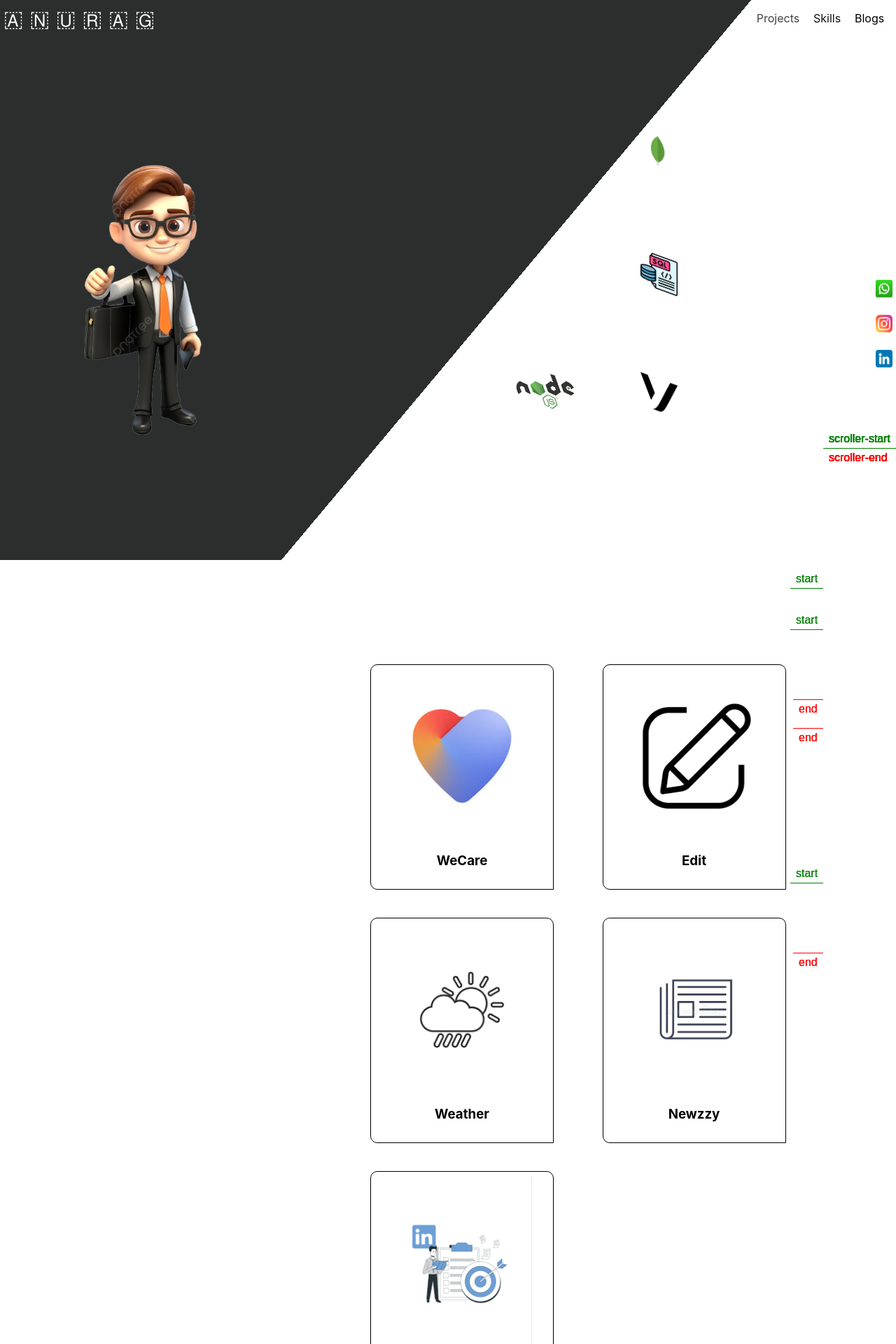
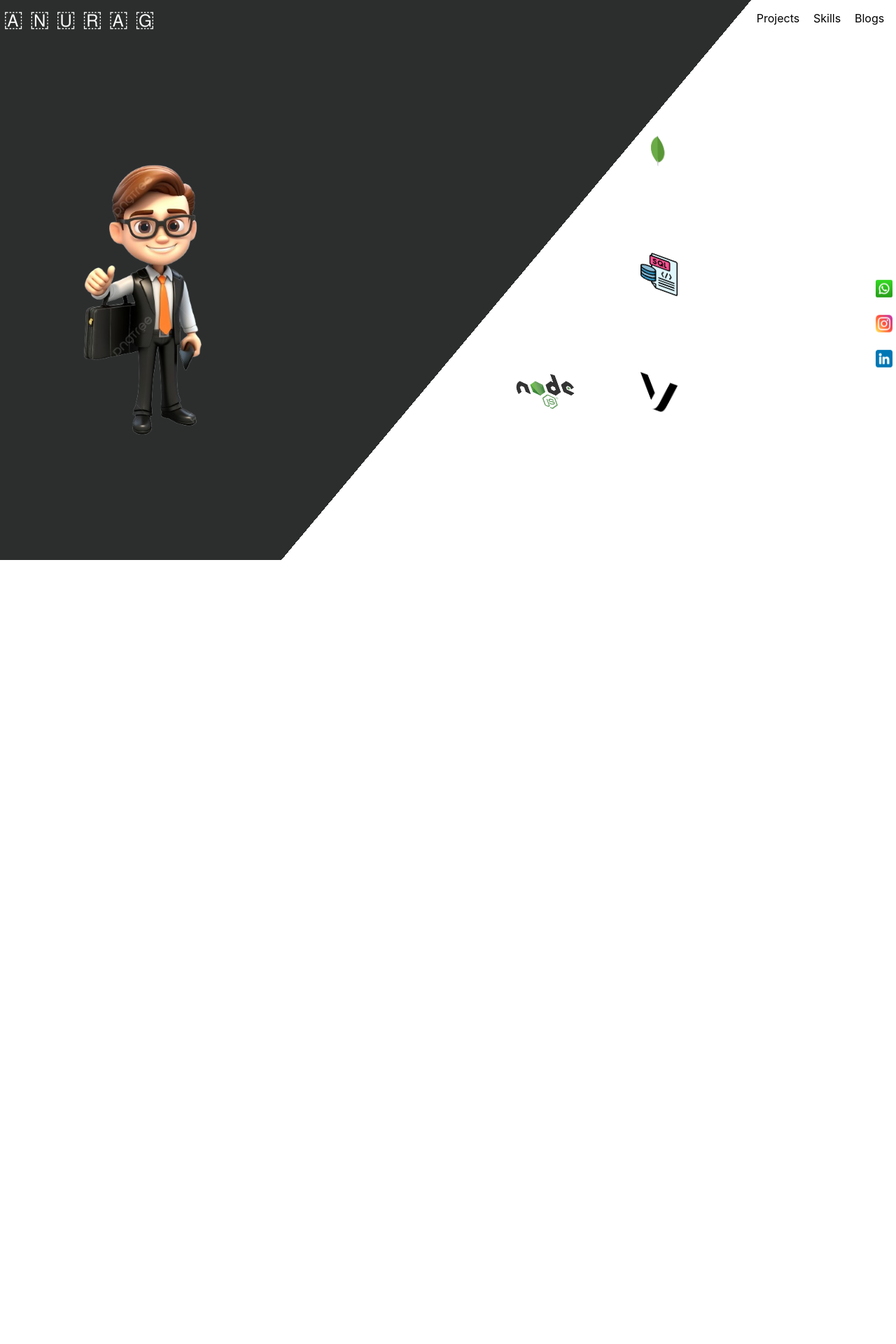
Before and after one commit to anuragsingh922/portfolio-frontend, a React (Create React App) app: page / in a window 1280 px wide. Shown: the top 1920 px of the page at 70% size. Built offline with nearby package versions, Linux system fonts and the light colour scheme.

Commit message:
animations complete

```diff
--- a/src/Components/Home/Home.jsx
+++ b/src/Components/Home/Home.jsx
@@ -45,7 +45,7 @@ function Navbar({ scrollToSection }) {
       stagger: 0.2,
     });
 
-    gsap.to(".li", {
+    gsap.to(".home_li", {
       opacity: 1,
       duration: 2,
       delay: 0.5,
@@ -106,19 +106,19 @@ function Navbar({ scrollToSection }) {
           </div>
           <div className={css.rightsection} id="rightsection">
             <ul className={css.ul}>
-              <li className={`${css.li} li`}>
+              <li className={`${css.li} home_li`}>
                 <a href="/" onClick={() => scrollToSection("projects")}>
                   {" "}
                   Projects
                 </a>
               </li>
-              <li className={`${css.li} li`}>
+              <li className={`${css.li} home_li`}>
                 <a href="/" onClick={() => scrollToSection("skills")}>
                   {" "}
                   Skills
                 </a>
               </li>
-              <li className={`${css.li} li`}>
+              <li className={`${css.li} home_li`}>
                 <a href="/" onClick={() => scrollToSection("blogs")}>
                   {" "}
                   Blogs
--- a/src/Components/Projects/Projects.jsx
+++ b/src/Components/Projects/Projects.jsx
@@ -13,6 +13,8 @@ gsap.registerPlugin(ScrollTrigger);
 
 function Projects() {
   useEffect(() => {
+
+
     gsap.from(".heading", {
       duration: 2,
       opacity: 0,
@@ -21,7 +23,6 @@ function Projects() {
         trigger: ".heading",
         scroller: "body",
         start: "top 80%",
-        markers: true,
         end: "+=200px",
       },
     });
@@ -54,13 +55,47 @@ function Projects() {
         scrollTrigger: {
           trigger: element,
           scroller: "body",
-          start: "-50px 80%",
-          end: "+=100px",
-          markers: true,
+          start: "top 80%",
+          end: "+=200px",
           scrub : 2,
         },
       });
     });
+
+    const set3 = document.querySelectorAll(".set3");
+
+    set3.forEach(element => {
+      gsap.from(element, {
+        duration: 2,
+        x : 1700,
+        scrollTrigger: {
+          trigger: element,
+          scroller: "body",
+          start: "top 80%",
+          end: "+=200px",
+          scrub : 2,
+        },
+      });
+    });
+
+
+    const set2 = document.querySelectorAll(".set2");
+
+    set2.forEach(element => {
+      gsap.to(element, {
+        duration: 2,
+        opacity : 1,
+        scrollTrigger: {
+          trigger: element,
+          scroller: "body",
+          start: "10px 80%",
+          end: "+=100px",
+          scrub : 2,
+        },
+      });
+    });
+
+
   }, []);
 
   return (
@@ -76,7 +111,7 @@ function Projects() {
           </a>
           <h3>Vonage</h3>
         </li>
-        <li className={`${css.li} li`} id="project2">
+        <li className={`${css.set2} ${css.li} li set2 `} id="project2">
           <a
             href="https://anuragsingh922.github.io/wecare/"
             target="_blank"
@@ -86,7 +121,7 @@ function Projects() {
           </a>
           <h3>WeCare</h3>
         </li>
-        <li className={`${css.li} li`} id="project3">
+        <li className={`${css.li} li set3`} id="project3">
           <a
             href="https://anuragsingh922.github.io/edit/"
             target="_blank"
@@ -106,7 +141,7 @@ function Projects() {
           </a>
           <h3>Upcomming Contest</h3>
         </li>
-        <li className={`${css.li} li`} id="project5">
+        <li className={`${css.set2} ${css.li} li set2`} id="project5">
           <a
             href="https://anuragsingh922.github.io/Weather_/"
             target="_blank"
@@ -116,13 +151,13 @@ function Projects() {
           </a>
           <h3>Weather</h3>
         </li>
-        <li className={`${css.li} li`} id="project6">
+        <li className={`${css.li} li set3`} id="project6">
           <a href="/" target="_blank" rel="noreferrer">
             <img src={News_img} alt="" />
           </a>
           <h3>Newzzy</h3>
         </li>
-        <li className={`${css.li} li`} id="project7">
+        <li className={`${css.set2} ${css.li} li set2`} id="project7">
           <a href="/" target="_blank" rel="noreferrer">
             <img src={Linkedin_img} alt="" />
           </a>
--- a/src/Components/Projects/Projects.module.css
+++ b/src/Components/Projects/Projects.module.css
@@ -44,6 +44,10 @@ body{
     align-items: center;
 }
 
+.set2{
+    opacity : 0;
+}
+
 .li:hover{
     box-shadow: 0px 0px 30px rgb(123, 123, 123);
 }
```
